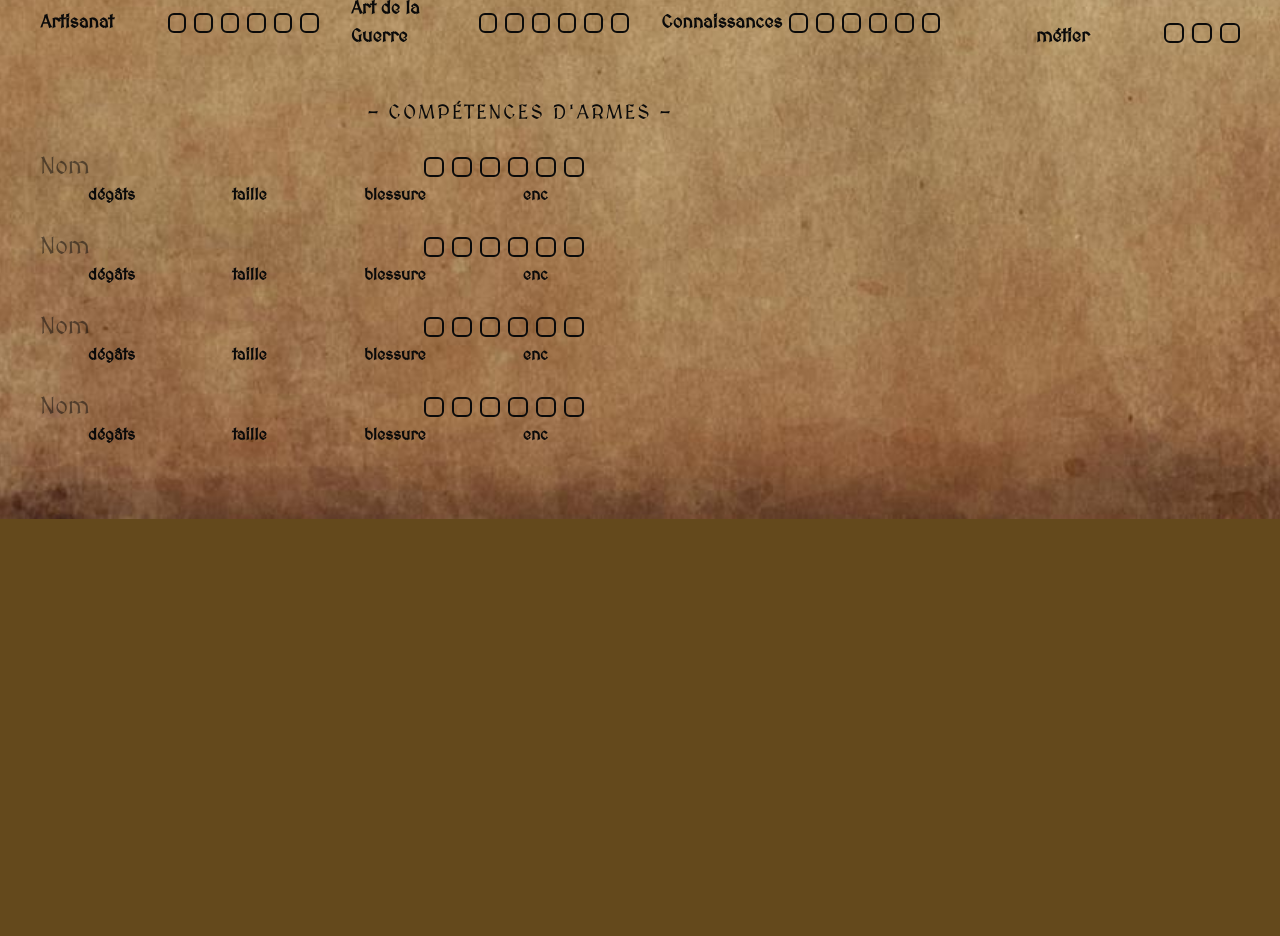
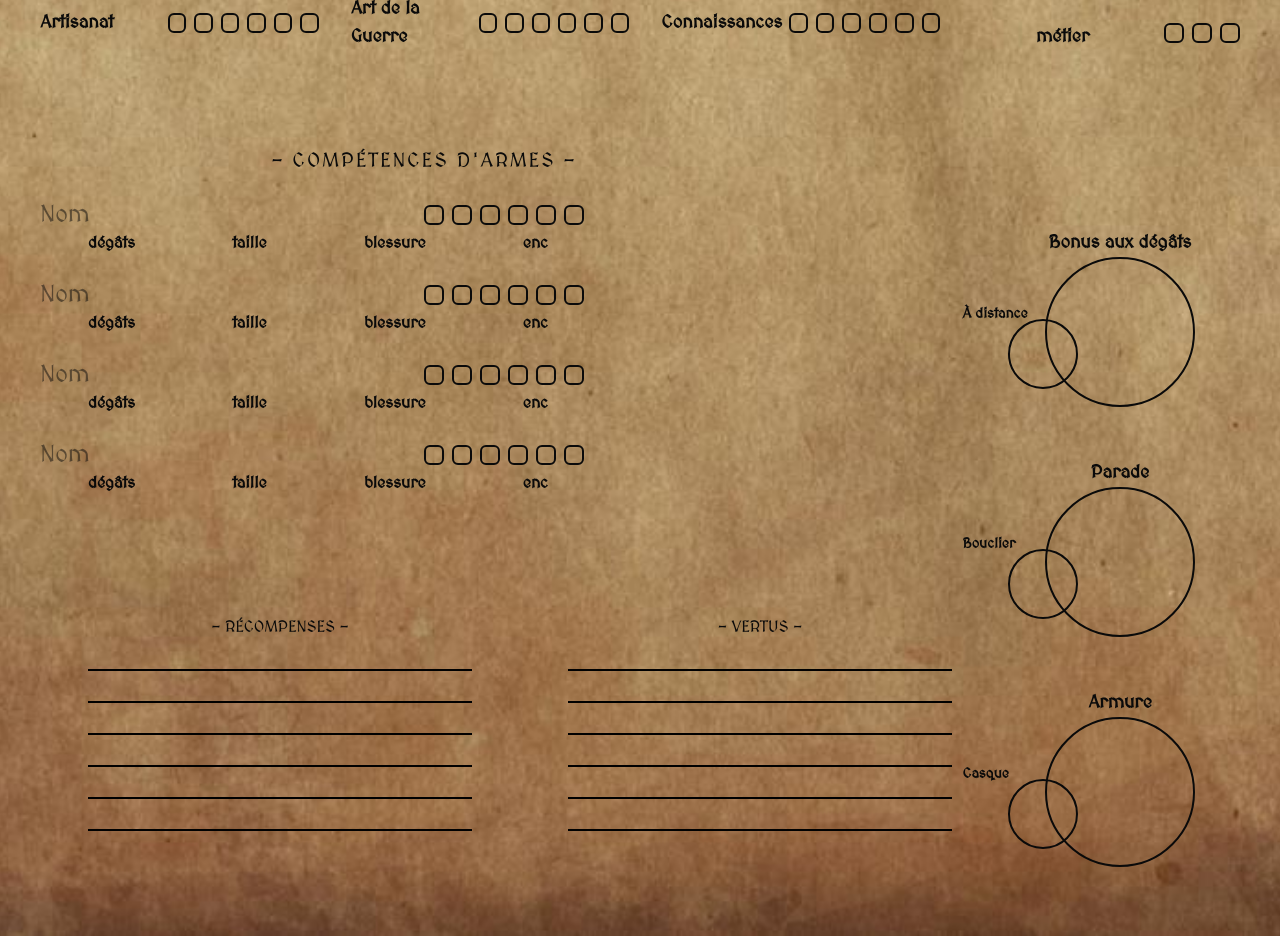
Before and after one commit to Juntakk/anneau-unique, a Next.js app: page /1 in a window 1280 px wide. Shown: the part 1420-2356 px from the top of the page. Before the commit the page ends 1939 px from the top, so only its background shows below. Built offline with nearby package versions, Linux system fonts and the light colour scheme.

Commit message:
feat: rename AttributeCircles to AttributeCircle and implement CombatCircle component

```diff
--- a/app/[name]/components/attribute-circles.tsx
+++ b/app/[name]/components/attribute-circles.tsx
@@ -3,10 +3,7 @@ type AttributeCirclesProps = {
   innerLabel: string;
 };
 
-const AttributeCircles = ({
-  outerLabel,
-  innerLabel,
-}: AttributeCirclesProps) => {
+const AttributeCircle = ({ outerLabel, innerLabel }: AttributeCirclesProps) => {
   return (
     <div className="relative w-[140px] h-[140px]">
       <label className="absolute left-[-3.5rem] top-1/2 -translate-y-1/2 text-lg font-semibold text-foreground">
@@ -35,4 +32,4 @@ const AttributeCircles = ({
   );
 };
 
-export default AttributeCircles;
+export default AttributeCircle;
--- /dev/null
+++ b/app/[name]/components/combat-circle.tsx
@@ -0,0 +1,33 @@
+const CombatCircle = ({
+  innerLabel,
+  label,
+}: {
+  innerLabel: string;
+  label: string;
+}) => {
+  return (
+    <div className="relative w-[150px] h-[150px]">
+      <h1 className="text-center text-lg font-bold w-full">{label}</h1>
+      {/* SMALL Circle Input */}
+      <input
+        type="text"
+        maxLength={1}
+        className="absolute w-full h-full rounded-full border-2 border-foreground text-center text-4xl font-bold bg-transparent outline-none"
+      />
+
+      {/* BIG Circle Input */}
+      <input
+        type="text"
+        maxLength={1}
+        className="absolute w-[70px] top-[60%] left-[-25%] h-[70px] rounded-full border-2 border-foreground text-center text-2xl font-bold bg-transparent outline-none"
+      />
+
+      {/* Label for SMALL input - bottom left side */}
+      <label className="absolute top-[50%] right-[55%] w-full text-sm font-semibold text-foreground">
+        {innerLabel}
+      </label>
+    </div>
+  );
+};
+
+export default CombatCircle;
--- a/app/[name]/components/main-page.tsx
+++ b/app/[name]/components/main-page.tsx
@@ -1,11 +1,12 @@
 'use client';
 
 import MainInput from './main-input';
-import AttributeCircles from './attribute-circles';
+import AttributeCircle from './attribute-circles';
 import MainCircle from './main-circles';
 import Competence from './competence-commune';
 import GroupeCompetence from './groupes-competences';
 import WeaponRow from './weapon-row';
+import CombatCircle from './combat-circle';
 
 type MainPageProps = {
   name: string;
@@ -42,11 +43,9 @@ const groupeCompetences = [
 const MainPage = ({ name }: MainPageProps) => {
   return (
     <div className="min-h-screen px-10 text-foreground font-[MedievalSharp]">
-      {/* Nom et tout + Expérience et tout */}
+      {/* Nom et tout */}
       <div className="flex gap-12">
-        {/* Left Column */}
         <div className="flex-1 space-y-10 p-10 rounded-lg">
-          {/* Basic Info Section */}
           <section className="space-y-6">
             <MainInput name={name} width label="Nom" />
             <div className="flex gap-6">
@@ -59,8 +58,6 @@ const MainPage = ({ name }: MainPageProps) => {
               <MainInput label="Part d'Ombre" />
             </div>
           </section>
-
-          {/* Traits Section */}
           <section>
             <h2 className="text-center text-xl mt-12 mb-6 tracking-widest">
               – TRAITS –
@@ -70,8 +67,6 @@ const MainPage = ({ name }: MainPageProps) => {
               <MainInput label="Particularités" />
             </div>
           </section>
-
-          {/* Attributes Header */}
           <section>
             <h2 className="text-center text-xl mt-12 tracking-widest">
               – ATTRIBUTS –
@@ -79,20 +74,20 @@ const MainPage = ({ name }: MainPageProps) => {
           </section>
         </div>
 
-        {/* Right Column - Attributes */}
+        {/* Exp et tout */}
         <div className="flex flex-col gap-12 items-center justify-start w-64 p-6 rounded-lg">
           <MainCircle isFirst={true} attribute="Expérience" />
           <MainCircle isFirst={false} attribute="Vaillance" />
           <MainCircle isFirst={false} attribute="Sagesse" />
         </div>
       </div>
-      {/* Attribute Circles */}
+      {/* Cercle attributs */}
       <div className="flex w-3/4 justify-around items-center">
-        <AttributeCircles outerLabel="Corps" innerLabel="Amélioré" />
-        <AttributeCircles outerLabel="Coeur" innerLabel="Amélioré" />
-        <AttributeCircles outerLabel="Esprit" innerLabel="Amélioré" />
+        <AttributeCircle outerLabel="Corps" innerLabel="Amélioré" />
+        <AttributeCircle outerLabel="Coeur" innerLabel="Amélioré" />
+        <AttributeCircle outerLabel="Esprit" innerLabel="Amélioré" />
       </div>
-      {/* Compétences et tout */}
+      {/* Compétences communes */}
       <div className="flex justify-between">
         <h2 className="text-center text-xl w-4/5 mt-12 mb-6 tracking-widest">
           – COMPÉTENCES COMMUNES –
@@ -101,6 +96,7 @@ const MainPage = ({ name }: MainPageProps) => {
           GROUPES DE COMPÉTENCES
         </h2>
       </div>
+      {/* Groupe compétences */}
       <div className="flex mb-12">
         <div className="w-9/12 grid grid-cols-3 gap-x-8 gap-y-4">
           {competenceLabels.map((label) => (
@@ -114,15 +110,46 @@ const MainPage = ({ name }: MainPageProps) => {
         </div>
       </div>
 
-      {/* Compétences d'armes et dégâts et tout */}
+      {/* Compétences d'armes */}
+      <div className="flex w-full">
+        <div className="flex-col w-4/5">
           <h2 className="text-center text-xl w-4/5 mt-12 mb-6 tracking-widest">
             – COMPÉTENCES D&apos;ARMES –
           </h2>
-
-      <div className="flex flex-col items-center mb-12 w-4/5">
+          {/* Lines */}
+          <div className="flex flex-col items-center mb-12 min-w-4/5">
             {[...Array(4)].map((_, i) => (
               <WeaponRow key={i} />
             ))}
+          </div>
+          {/* Récompenses et vertus */}
+          <div className="flex w-full justify-around items-center mb-12">
+            <div className="flex flex-col text-center w-full p-12">
+              <h2>- RÉCOMPENSES -</h2>
+              <textarea
+                rows={6}
+                className="w-full p-[0.3rem_1rem] text-2xl font-mono resize-none leading-[2rem]
+             bg-[linear-gradient(to_bottom,transparent_1.9rem,#000_1.9rem,#000_2rem,transparent_2rem)]
+             bg-[length:100%_2rem] bg-repeat outline-none rounded"
+              />
+            </div>
+            <div className="flex flex-col text-center w-full p-12">
+              <h2>- VERTUS -</h2>
+              <textarea
+                rows={6}
+                className="w-full p-[0.3rem_1rem] text-2xl font-mono resize-none leading-[2rem]
+             bg-[linear-gradient(to_bottom,transparent_1.9rem,#000_1.9rem,#000_2rem,transparent_2rem)]
+             bg-[length:100%_2rem] bg-repeat outline-none rounded"
+              />
+            </div>
+          </div>
+        </div>
+        {/* Cercles bons aux dégâts */}
+        <div className="flex flex-col mt-8 gap-y-20 w-1/5 items-center justify-center">
+          <CombatCircle innerLabel="À distance" label="Bonus aux dégâts" />
+          <CombatCircle innerLabel="Bouclier" label="Parade" />
+          <CombatCircle innerLabel="Casque" label="Armure" />
+        </div>
       </div>
     </div>
   );
```
Lines whose indentation alone changed are shown as unchanged.
